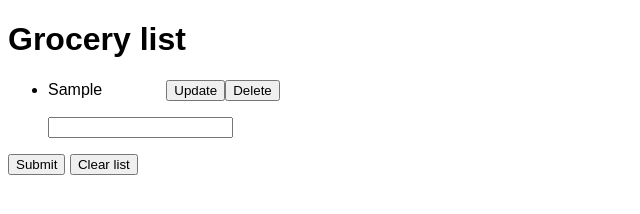
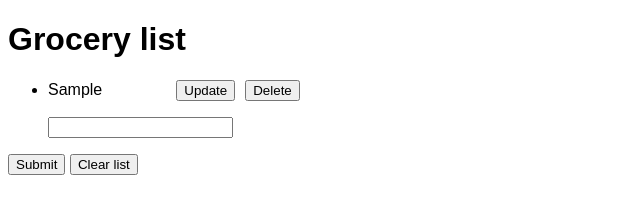
Before and after one commit to MariaTheCoder/CRUD-frontend, a plain HTML site: page index.html in a window 1280 px wide. Both pictures are taken after typing "Sample" into the empty fields and a click on the button "Submit". Shown: the whole page, without its empty margins (0-640 px from the left). Drawn offline with Linux system fonts and the light colour scheme.

Commit message:
add space between action buttons

```diff
--- a/styles.css
+++ b/styles.css
@@ -4,3 +4,7 @@ html, body {
 .actions {
     margin-left: 4rem;
 }
+
+.actions button {
+    margin-left: 10px;
+}
```
